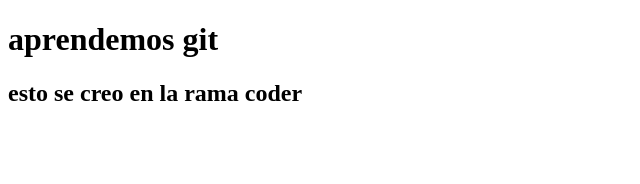
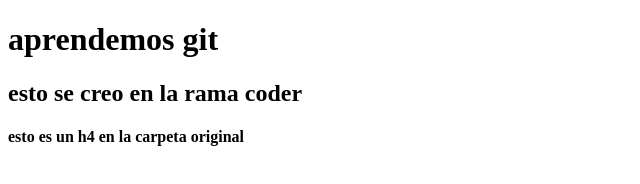
Before and after one commit to cardenasmaximiliano/prueba_2025, a plain HTML site: page index.html in a window 1280 px wide. Shown: the whole page, without its empty margins (0-640 px from the left). Drawn offline with Linux system fonts and the light colour scheme.

Commit message:
esto es un cambio en el archivo original

```diff
--- a/index.html
+++ b/index.html
@@ -9,5 +9,6 @@
 <body>
     <h1>aprendemos git </h1>
     <h2>esto se creo en la rama coder</h2>
+    <h4>esto es un h4 en la carpeta original</h4>
 </body>
 </html>
```
